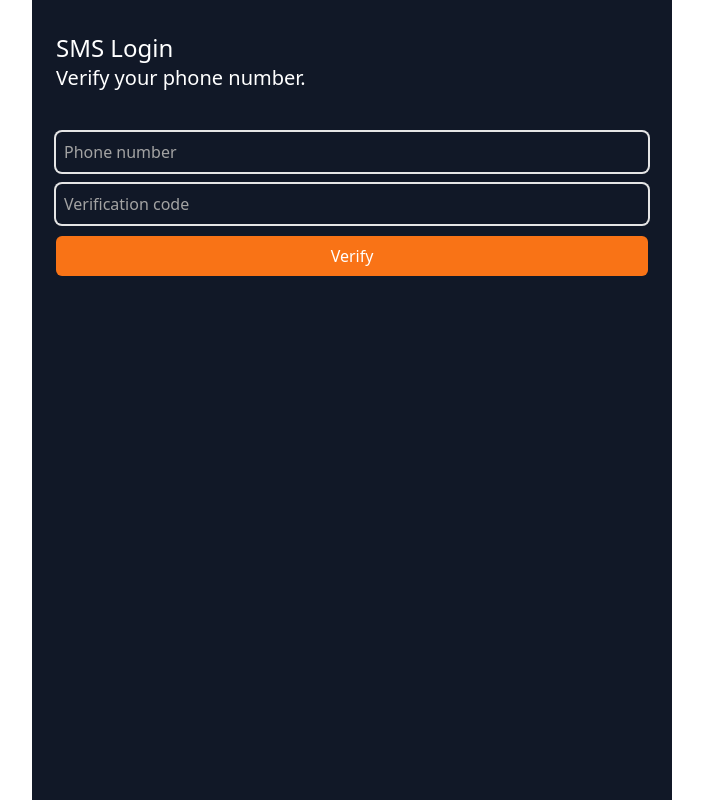
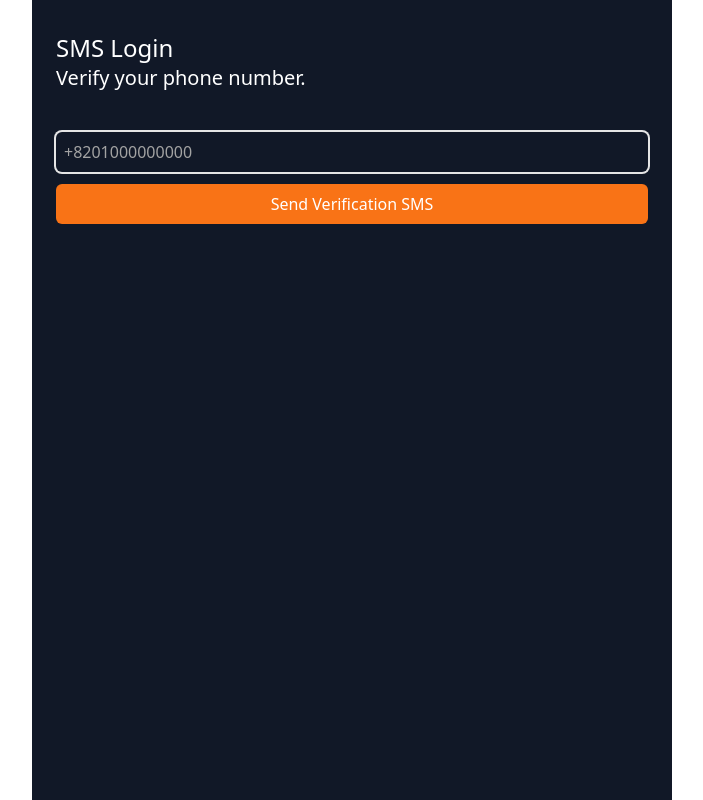
Before and after one commit to dev-hyeonmin/carrot-market, a Next.js app: page /sms in a window 1280 px wide. Shown: the whole page, without its empty margins (288-991 px from the left). Built offline with nearby package versions, Linux system fonts and the light colour scheme.

Commit message:
sms login page

```diff
--- a/app/create-account/actions.ts
+++ b/app/create-account/actions.ts
@@ -38,6 +38,6 @@
     return result.error.flatten();
   } else {
     // success!!
-    console.log(result.data)
+    console.log(result.data);
   }
 }
--- /dev/null
+++ b/app/sms/actions.ts
@@ -0,0 +1,40 @@
+import { redirect } from "next/navigation";
+import validator from "validator";
+import { z } from "zod";
+
+const phoneSchema = z.string().trim().refine(
+    (phone) => validator.isMobilePhone(phone, "ko-KR"), "Wrong phone format.");
+const tokenSchema = z.coerce.number().min(100000).max(999999);
+
+export async function smsLogin(prevState: any, formData: FormData) {
+    const phone = formData.get('phone');
+    const token = formData.get('token');
+
+
+    if (!prevState.token) {
+        // send token
+        const result = phoneSchema.safeParse(phone);
+        if (!result.success) {
+            return {
+                token: false,
+                error: result.error.flatten()
+            }
+        } else {
+            return {
+                token: true
+            }
+        }
+    } else {
+        // verify
+        const result = tokenSchema.safeParse(token);
+
+        if (!result.success) {
+            return {
+                token: true,
+                error: result.error.flatten()
+            }
+        } else {
+            redirect("/");
+        }
+    }
+}
--- a/app/sms/page.tsx
+++ b/app/sms/page.tsx
@@ -1,7 +1,18 @@
+"use client";
+
 import Button from "@/components/actions/button";
 import Input from "@/components/form/input";
+import { useFormState } from "react-dom";
+import { smsLogin } from "./actions";
+
+const initialState = {
+  token: false,
+  error: undefined
+}
 
 export default function SMS() {
+  const [state, dispatch] = useFormState(smsLogin, initialState);
+
   return (
     <div className="flex flex-col gap-10 py-8 px-6">
       <div className="flex flex-col *:font-medium">
@@ -9,21 +20,27 @@
         <h2 className="text-xl">Verify your phone number.</h2>
       </div>
 
-      <form className="flex flex-col gap-3">
+      <form action={dispatch} className="flex flex-col gap-3" autoComplete="off">
         <Input
           name="phone"
           type="text"
-          placeholder="Phone number"
+          placeholder="+8201000000000"
+          errors={!state.token ? state.error?.formErrors : undefined}
           required />
 
-        <Input
-          name="token"
-          type="text"
-          placeholder="Verification code"
-          required />
+        {state.token &&
+          <Input
+            name="token"
+            type="text"
+            placeholder="Verification code"
+            errors={state.error?.formErrors}
+            min={100000}
+            max={999999}
+            required />
+        }
 
         <Button
-          text="Verify"/>
+          text={state.token ? "Verify Token" : "Send Verification SMS"} />
       </form>
     </div>
   )
--- a/package.json
+++ b/package.json
@@ -13,12 +13,14 @@
     "next": "14.1.4",
     "react": "^18",
     "react-dom": "^18",
+    "validator": "^13.11.0",
     "zod": "^3.22.4"
   },
   "devDependencies": {
     "@types/node": "^20",
     "@types/react": "^18",
     "@types/react-dom": "^18",
+    "@types/validator": "^13",
     "autoprefixer": "^10.0.1",
     "daisyui": "^4.8.0",
     "eslint": "^8",
```
Also changed, not shown: .pnp.cjs, 1 other file (tests, documents, lock files or other folders).
